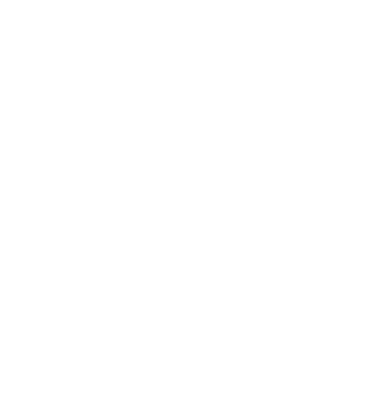
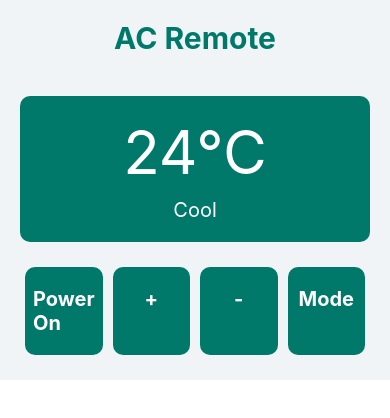
Before and after one commit to TiwariLokesh/React-native, a React Native app: screen / in a window 390 px wide. Shown: the top 418 px of the page. Built offline with nearby package versions, Linux system fonts and the light colour scheme.

Commit message:
remote made

```diff
--- a/Components/Remote.js
+++ b/Components/Remote.js
@@ -1,9 +1,78 @@
-import React from 'react'
+import React from 'react';
+import { View, Text, StyleSheet, TouchableOpacity } from 'react-native';
 
 export default function Remote() {
   return (
-    <div>
+    <View style={styles.container}>
+      <Text style={styles.heading}>AC Remote</Text>
+      <View style={styles.display}>
+        <Text style={styles.displayText}>24°C</Text>
+        <Text style={styles.modeText}>Cool</Text>
+      </View>
+      <View style={styles.buttonContainer}>
+        <TouchableOpacity style={styles.button}>
+          <Text style={styles.buttonText}>Power On</Text>
+        </TouchableOpacity>
+        <TouchableOpacity style={styles.button}>
+          <Text style={styles.buttonText}>+</Text>
+        </TouchableOpacity>
+        <TouchableOpacity style={styles.button}>
+          <Text style={styles.buttonText}>-</Text>
+        </TouchableOpacity>
+        <TouchableOpacity style={styles.button}>
+          <Text style={styles.buttonText}>Mode</Text>
+        </TouchableOpacity>
+      </View>
+    </View>
+  );
+}
 
-    </div>
-  )
-}
+const styles = StyleSheet.create({
+  container: {
+    justifyContent: 'center',
+    alignItems: 'center',
+    padding: 20,
+    backgroundColor: '#f0f4f7',
+  },
+  heading: {
+    fontSize: 30,
+    fontWeight: 'bold',
+    color: '#00796b',
+    marginBottom: 40,
+  },
+  display: {
+    width: '100%',
+    padding: 20,
+    marginBottom: 20,
+    backgroundColor: '#00796b',
+    borderRadius: 10,
+    alignItems: 'center',
+  },
+  displayText: {
+    fontSize: 60,
+    color: '#fff',
+  },
+  modeText: {
+    fontSize: 20,
+    color: '#fff',
+    marginTop: 10,
+  },
+  buttonContainer: {
+    width: '100%',
+    flexDirection: 'row',
+    justifyContent: 'space-between',
+  },
+  button: {
+    flex: 1,
+    margin: 5,
+    padding: 20,
+    backgroundColor: '#00796b',
+    borderRadius: 10,
+    alignItems: 'center',
+  },
+  buttonText: {
+    color: '#fff',
+    fontSize: 20,
+    fontWeight: 'bold',
+  },
+});
```
